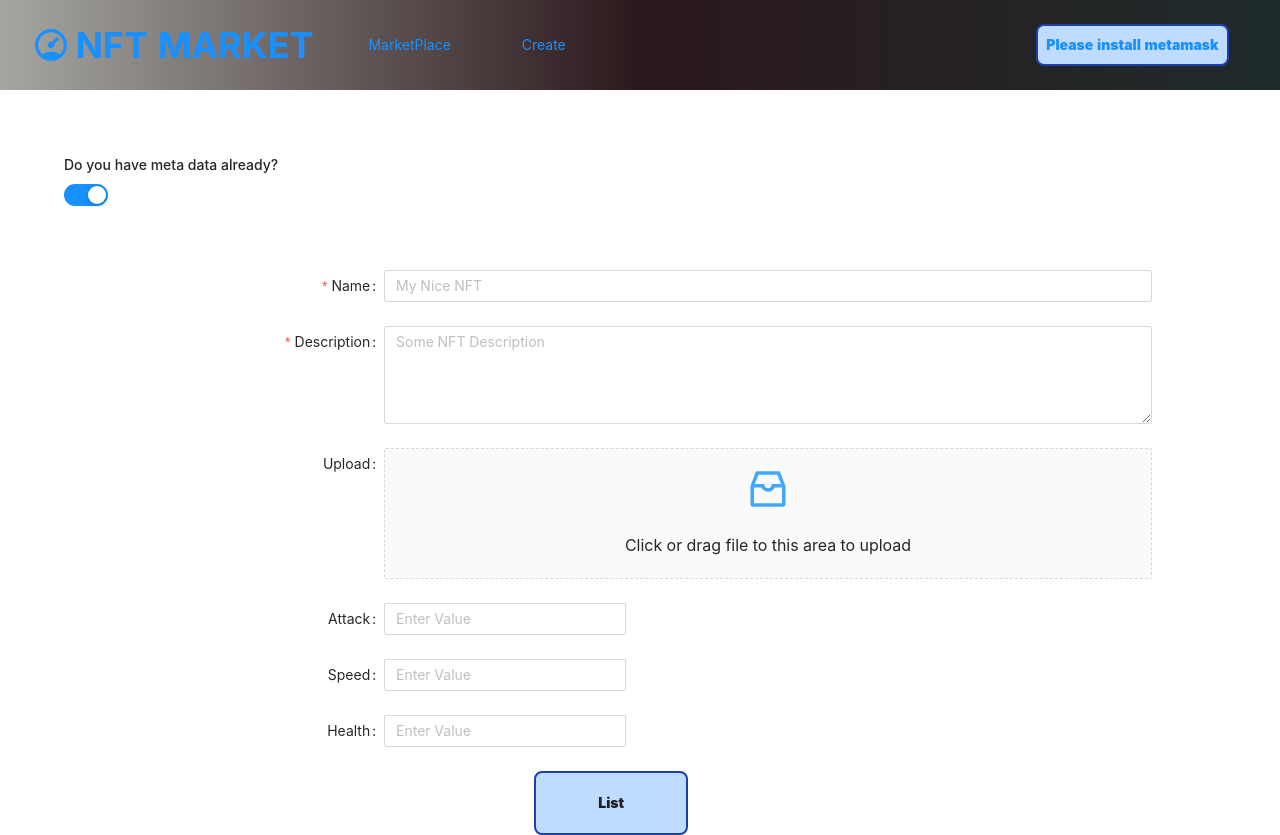
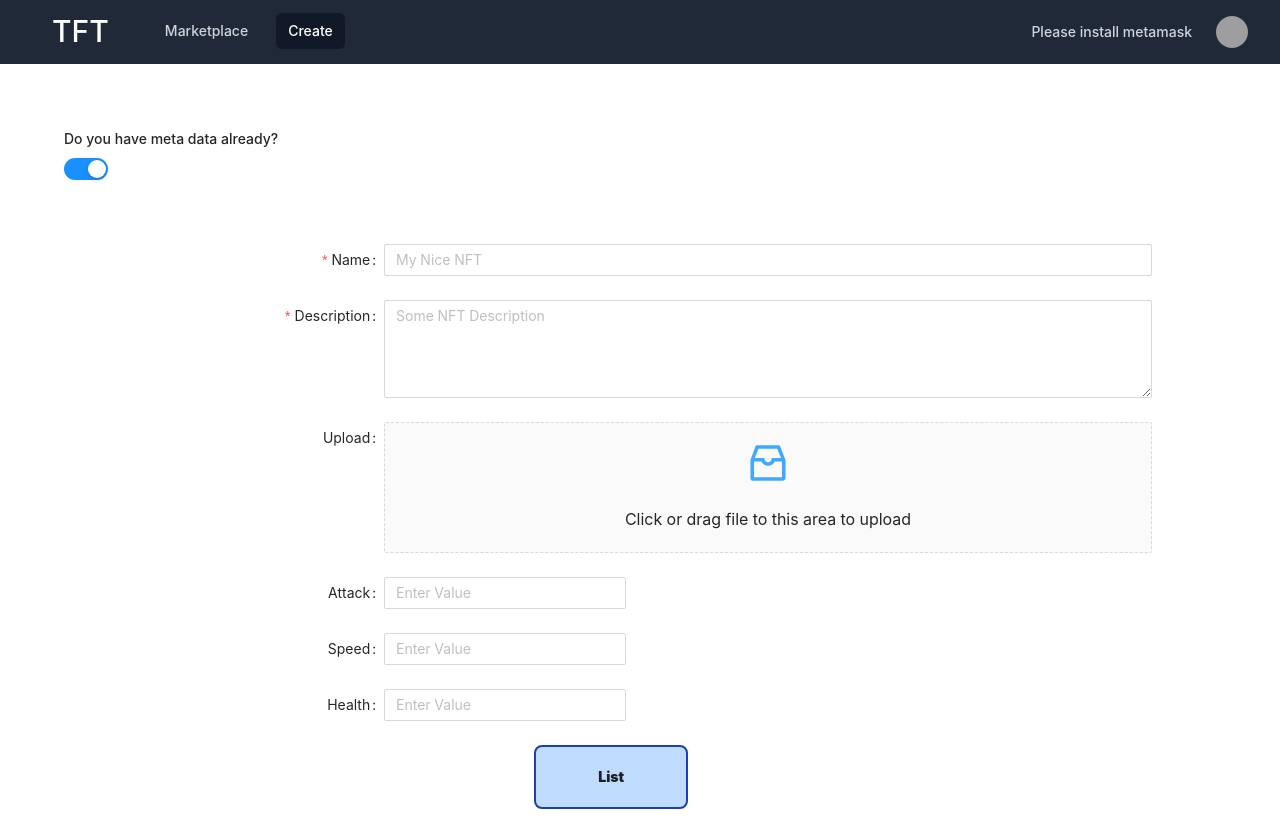
Before and after one commit to pankajtft/tft-emp-nft, a Next.js app: page /Create in a window 1280 px wide. After the commit the page ends 809 px from the top, so only its background shows below. Built offline with nearby package versions, Linux system fonts and the light colour scheme; grey boxes are pictures that could not be loaded.

Commit message:
Update NavBar

```diff
--- a/components/ConnectButton.js
+++ b/components/ConnectButton.js
@@ -6,13 +6,13 @@ const ConnectButton = () => {
 
   return (
     <button
-      className="border-2 border-blue-800 bg-blue-200 rounded-lg p-2 font-black"
+      className="text-gray-300 hover:bg-gray-700 hover:text-white px-3 py-2 rounded-md text-sm font-medium"
       onClick={connect}
     >
       {hasMetamask
         ? isConnected
-          ? "Connected! "
-          : "Connect"
+          ? "Connected"
+          : "Connect Wallet"
         : "Please install metamask"}
     </button>
   );
--- a/components/MarketPlace.js
+++ b/components/MarketPlace.js
@@ -1,7 +1,6 @@
 import { Col, Row } from "antd";
 import { useState, useEffect } from "react";
 import Card from "./Card";
-import NavBar from "./NavBar";
 
 const MarketPlace = () => {
   const [NFTs, setNFTS] = useState([1, 2, 3, 4, 5, 6, 7, 8]);
@@ -29,7 +28,7 @@ const MarketPlace = () => {
           }}
         >
           {NFTs.length > 0 ? (
-            NFTs.map((nft) => <Card nft={nft} />)
+            NFTs.map((i, nft) => <Card key={i} nft={nft} />)
           ) : (
             <> No NFTS On Sale... Try Later! </>
           )}
--- a/components/NavBar.js
+++ /dev/null
@@ -1,44 +0,0 @@
-import ConnectButton from "./ConnectButton";
-import Link from "next/link";
-
-export default function NavBar() {
-  return (
-    <div
-      className="w-screen px-4 py-2"
-      style={{
-        backgroundImage: "linear-gradient(to right, #a5a6a2 , #2b181c,#1f2b2b)",
-      }}
-    >
-      <div className="w-full flex items-center justify-around">
-        <a
-          className="flex items-center text-black-400 no-underline hover:no-underline font-bold text-2xl lg:text-4xl cursor-pointer"
-          // href=
-        >
-          <svg
-            className="h-8 fill-current text-white-600 pr-2"
-            xmlns="http://www.w3.org/2000/svg"
-            viewBox="0 0 20 20"
-          >
-            <path d="M10 20a10 10 0 1 1 0-20 10 10 0 0 1 0 20zm-5.6-4.29a9.95 9.95 0 0 1 11.2 0 8 8 0 1 0-11.2 0zm6.12-7.64l3.02-3.02 1.41 1.41-3.02 3.02a2 2 0 1 1-1.41-1.41z" />
-          </svg>{" "}
-          NFT MARKET
-        </a>
-        <Link href="/">
-          <span className="inline-block text-white-700 no-underline hover:text-blue-400 hover:text-underline text-center h-10 p-2 md:h-auto md:p-4">
-            MarketPlace
-          </span>
-        </Link>
-        <Link href="/Create">
-          <button className="inline-block text-white-700 no-underline hover:text-blue-400 hover:text-underline text-center h-10 p-2 md:h-auto md:p-4">
-            Create
-          </button>
-        </Link>
-        <div className="flex w-1/2 justify-end content-center">
-          <a className="inline-block text-white-700 no-underline hover:text-blue-400 hover:text-underline text-center h-10 p-2 md:h-auto md:p-4">
-            <ConnectButton />
-          </a>
-        </div>
-      </div>
-    </div>
-  );
-}
--- /dev/null
+++ b/components/PrettyNavBar.js
@@ -0,0 +1,127 @@
+import React, { useState } from "react";
+import { useRouter } from "next/router";
+import ConnectButton from "./ConnectButton";
+
+const PrettyNavBar = () => {
+  const { pathname } = useRouter();
+
+  const selectedItemClass =
+    "bg-gray-900 text-white px-3 py-2 rounded-md text-sm font-medium";
+  const otherItemClass =
+    "text-gray-300 hover:bg-gray-700 hover:text-white px-3 py-2 rounded-md text-sm font-medium";
+
+  const [isShow, setIsShow] = useState(false);
+
+  return (
+    <nav className="bg-gray-800">
+      <div className="mx-auto max-w-7xl px-2 sm:px-6 lg:px-8">
+        <div className="relative flex h-16 items-center justify-between">
+          <div className="absolute inset-y-0 left-0 flex items-center sm:hidden">
+            <button
+              type="button"
+              className="inline-flex items-center justify-center rounded-md p-2 text-gray-400 hover:bg-gray-700 hover:text-white focus:outline-none focus:ring-2 focus:ring-inset focus:ring-white"
+              aria-controls="mobile-menu"
+              aria-expanded="false"
+            >
+              <span className="sr-only">Open main menu</span>
+            </button>
+          </div>
+          <div className="flex flex-1 items-center justify-center sm:items-stretch sm:justify-start">
+            <div className="flex flex-shrink-0 items-center">
+              <span className="font-medium leading-tight text-3xl mx-5 text-white font-extrabold">
+                TFT
+              </span>
+            </div>
+            <div className="hidden sm:ml-6 sm:block">
+              <div className="flex space-x-4">
+                {/* <!-- Current: "bg-gray-900 text-white", Default: "text-gray-300 hover:bg-gray-700 hover:text-white" --> */}
+                <a
+                  href="/"
+                  className={
+                    pathname === "/" ? selectedItemClass : otherItemClass
+                  }
+                  aria-current="page"
+                >
+                  Marketplace
+                </a>
+
+                <a
+                  href="Create"
+                  className={
+                    pathname !== "/" ? selectedItemClass : otherItemClass
+                  }
+                >
+                  Create
+                </a>
+              </div>
+            </div>
+          </div>
+          <div className="absolute inset-y-0 right-0 flex items-center pr-2 sm:static sm:inset-auto sm:ml-6 sm:pr-0">
+            <ConnectButton />
+
+            <div className="relative ml-3">
+              <div>
+                <button
+                  type="button"
+                  onClick={() => setIsShow((prev) => !prev)}
+                  className="flex rounded-full bg-gray-800 text-sm focus:outline-none focus:ring-2 focus:ring-white focus:ring-offset-2 focus:ring-offset-gray-800"
+                  id="user-menu-button"
+                  aria-expanded="false"
+                  aria-haspopup="true"
+                >
+                  <span className="sr-only">Open user menu</span>
+                  <img
+                    className="h-8 w-8 rounded-full"
+                    src="https://lumiere-a.akamaihd.net/v1/images/h_blackpanther_mobile_19754_57fe2288.jpeg?region=0,0,640,480"
+                    alt=""
+                  />
+                </button>
+              </div>
+
+              <div
+                className="absolute right-0 z-10 mt-2 w-48 origin-top-right rounded-md bg-white py-1 shadow-lg ring-1 ring-black ring-opacity-5 focus:outline-none"
+                style={{
+                  display: isShow === false ? "none" : "",
+                }}
+                role="menu"
+                aria-orientation="vertical"
+                aria-labelledby="user-menu-button"
+                tabIndex={-1}
+              >
+                <a
+                  href="#"
+                  className="block px-4 py-2 text-sm text-gray-700"
+                  role="menuitem"
+                  tabIndex={-1}
+                  id="user-menu-item-0"
+                >
+                  Your Profile
+                </a>
+                <a
+                  href="#"
+                  className="block px-4 py-2 text-sm text-gray-700"
+                  role="menuitem"
+                  tabIndex={-1}
+                  id="user-menu-item-1"
+                >
+                  Settings
+                </a>
+                <a
+                  href="#"
+                  className="block px-4 py-2 text-sm text-gray-700"
+                  role="menuitem"
+                  tabIndex={-1}
+                  id="user-menu-item-2"
+                >
+                  Sign out
+                </a>
+              </div>
+            </div>
+          </div>
+        </div>
+      </div>
+    </nav>
+  );
+};
+
+export default PrettyNavBar;
--- a/pages/Create.js
+++ b/pages/Create.js
@@ -1,12 +1,10 @@
 import { Form, Input, Upload, Switch } from "antd";
 import { InboxOutlined } from "@ant-design/icons";
 import "antd/dist/antd.css";
-import React from "react";
-import NavBar from "../components/NavBar";
-
-const { TextArea } = Input;
 
 const Create = () => {
+  const { TextArea } = Input;
+
   const onFinish = (values) => {
     console.log("Success:", values);
   };
--- a/pages/_app.js
+++ b/pages/_app.js
@@ -1,11 +1,11 @@
-import NavBar from "../components/NavBar";
+import PrettyNavBar from "../components/PrettyNavBar";
 import "../styles/globals.css";
 import { Web3Provider } from "../context/Web3";
 
 function MyApp({ Component, pageProps }) {
   return (
     <Web3Provider>
-      <NavBar />
+      <PrettyNavBar />
       <Component {...pageProps} />
     </Web3Provider>
   );
```
